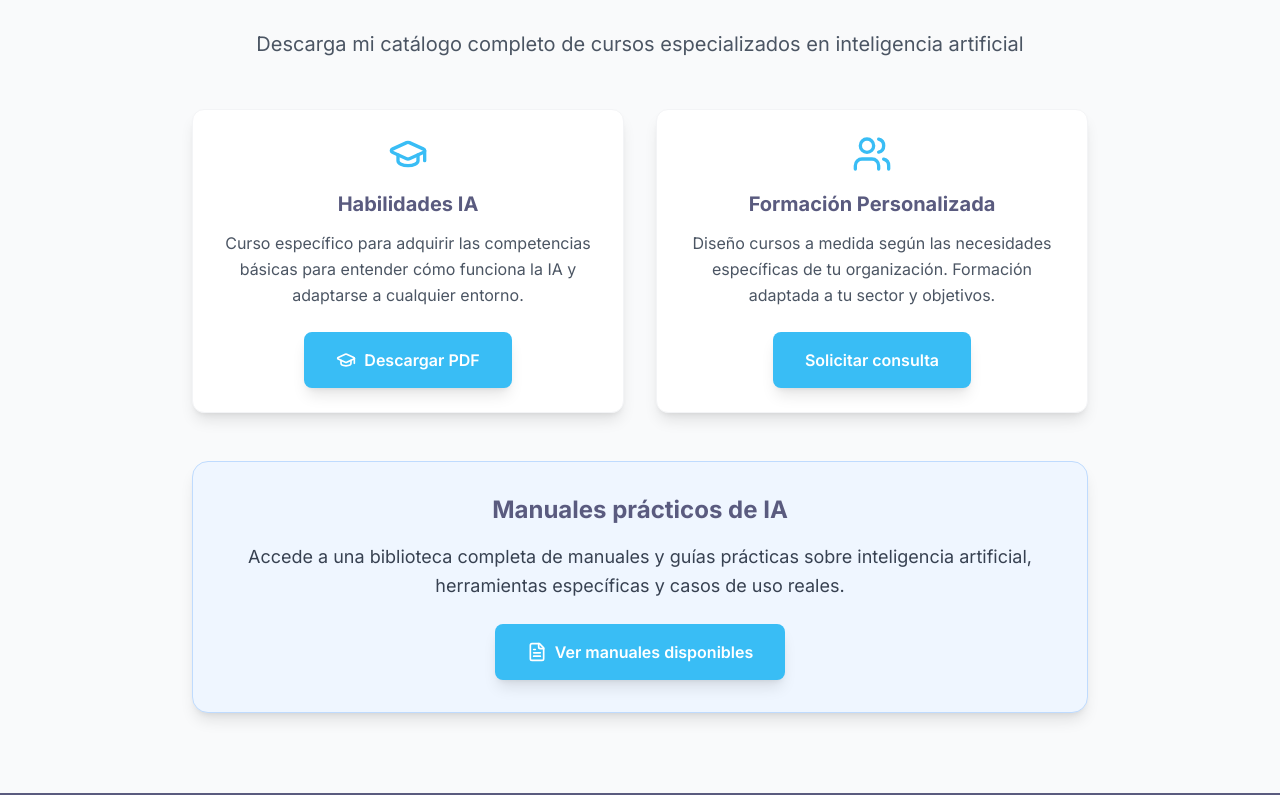
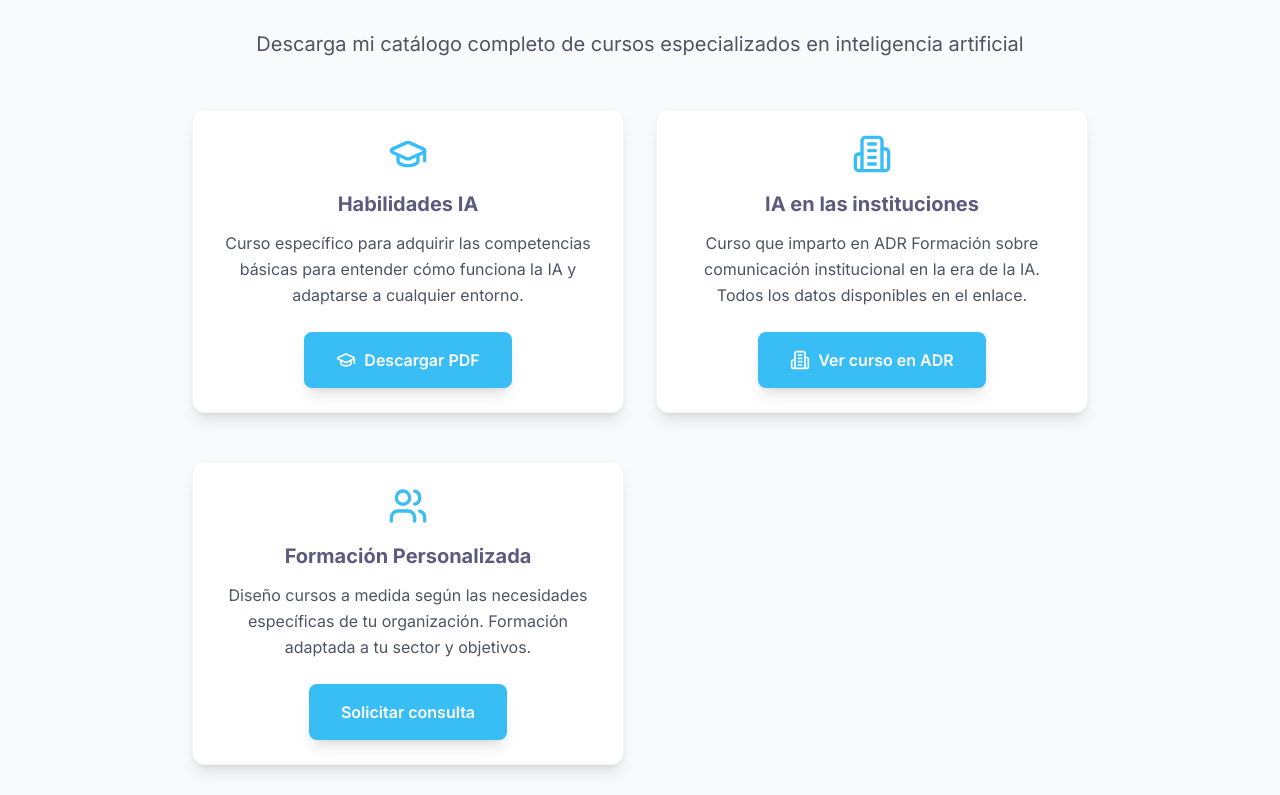
Before and after one commit to osanemeterio/oscarsanemeterio, a React (Vite) app: page / in a window 1280 px wide. Shown: the part 3185-3980 px from the top of the page. Built offline with nearby package versions, Linux system fonts and the light colour scheme.

Commit message:
Add IA en las instituciones card to Oferta Formativa

```diff
--- a/src/pages/Home.tsx
+++ b/src/pages/Home.tsx
@@ -295,6 +295,29 @@ function App() {
 
             <div className="slide-up service-card text-center">
               <div className="mb-4 flex justify-center">
+                <Building2 className="w-10 h-10 text-[#39bdf5]" />
+              </div>
+              <h3 className="text-xl font-bold mb-3 text-[#5a5b7f]">
+                IA en las instituciones
+              </h3>
+              <p className="text-gray-600 leading-relaxed mb-6">
+                Curso que imparto en ADR Formación sobre comunicación institucional en la era de la IA. Todos los datos disponibles en el enlace.
+              </p>
+              <a
+                href="https://www.adrformacion.com/curso-online/comunicacion-institucional-era-ia"
+                target="_blank"
+                rel="noopener noreferrer"
+                className="btn-primary inline-flex items-center space-x-2"
+              >
+                <Building2 className="w-5 h-5" />
+                <span>Ver curso en ADR</span>
+              </a>
+            </div>
+          </div>
+
+          <div className="grid md:grid-cols-2 gap-8 mb-12">
+            <div className="slide-up service-card text-center">
+              <div className="mb-4 flex justify-center">
                 <Users className="w-10 h-10 text-[#39bdf5]" />
               </div>
               <h3 className="text-xl font-bold mb-3 text-[#5a5b7f]">
```
